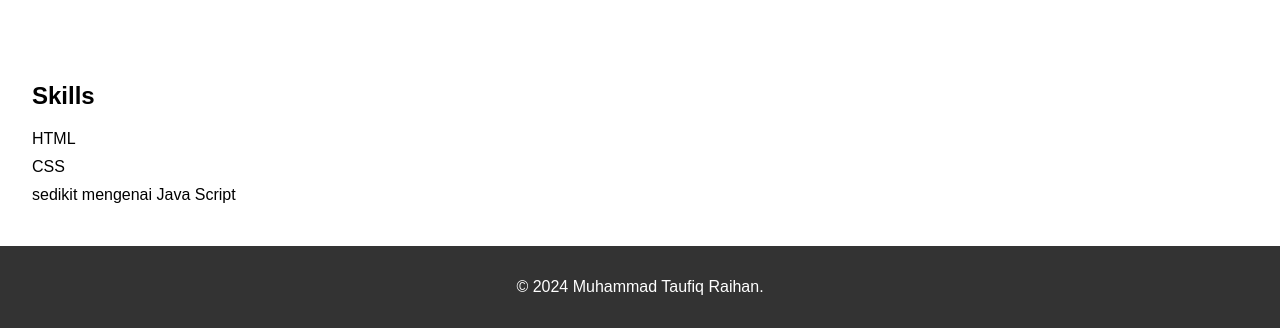
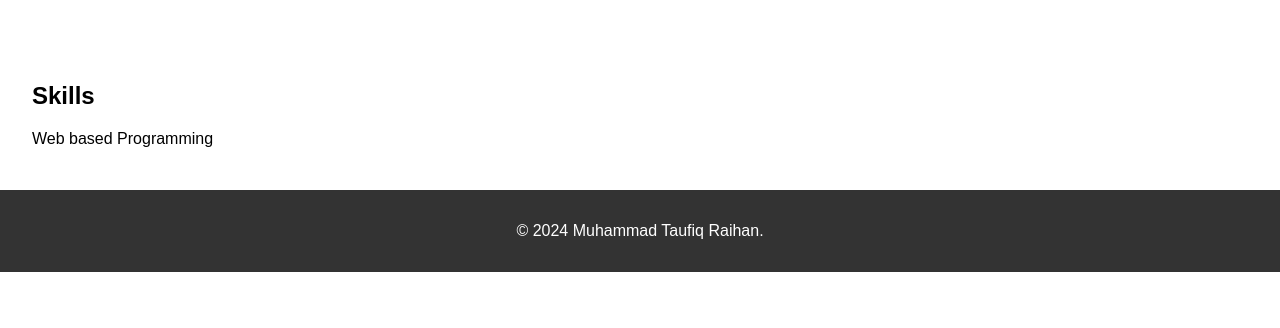
Before and after one commit to Oopiko/Projek-Personal-Branding, a plain HTML site: page index.html in a window 1280 px wide. Shown: the part 1144-1472 px from the top of the page. After the commit the page ends 1416 px from the top, so only its background shows below. Drawn offline with Linux system fonts and the light colour scheme.

Commit message:
index.html

```diff
--- a/index.html
+++ b/index.html
@@ -37,9 +37,7 @@
     <section id="skills">
         <h2>Skills</h2>
         <ul>
-            <li>HTML</li>
-            <li>CSS</li>
-            <li>sedikit mengenai Java Script</li>
+            <li>Web based Programming</li>
 
         </ul>
     </section>
```
